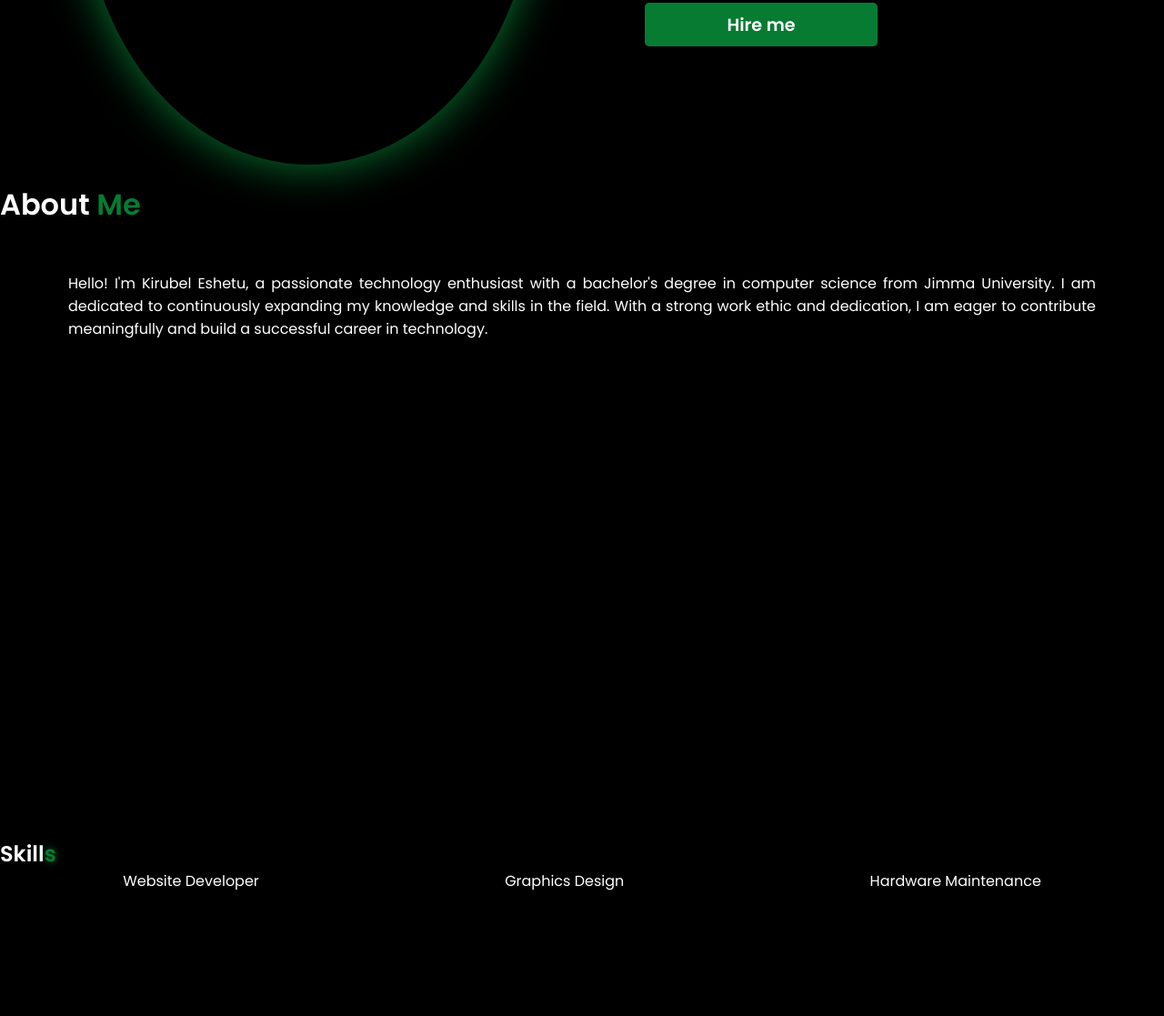
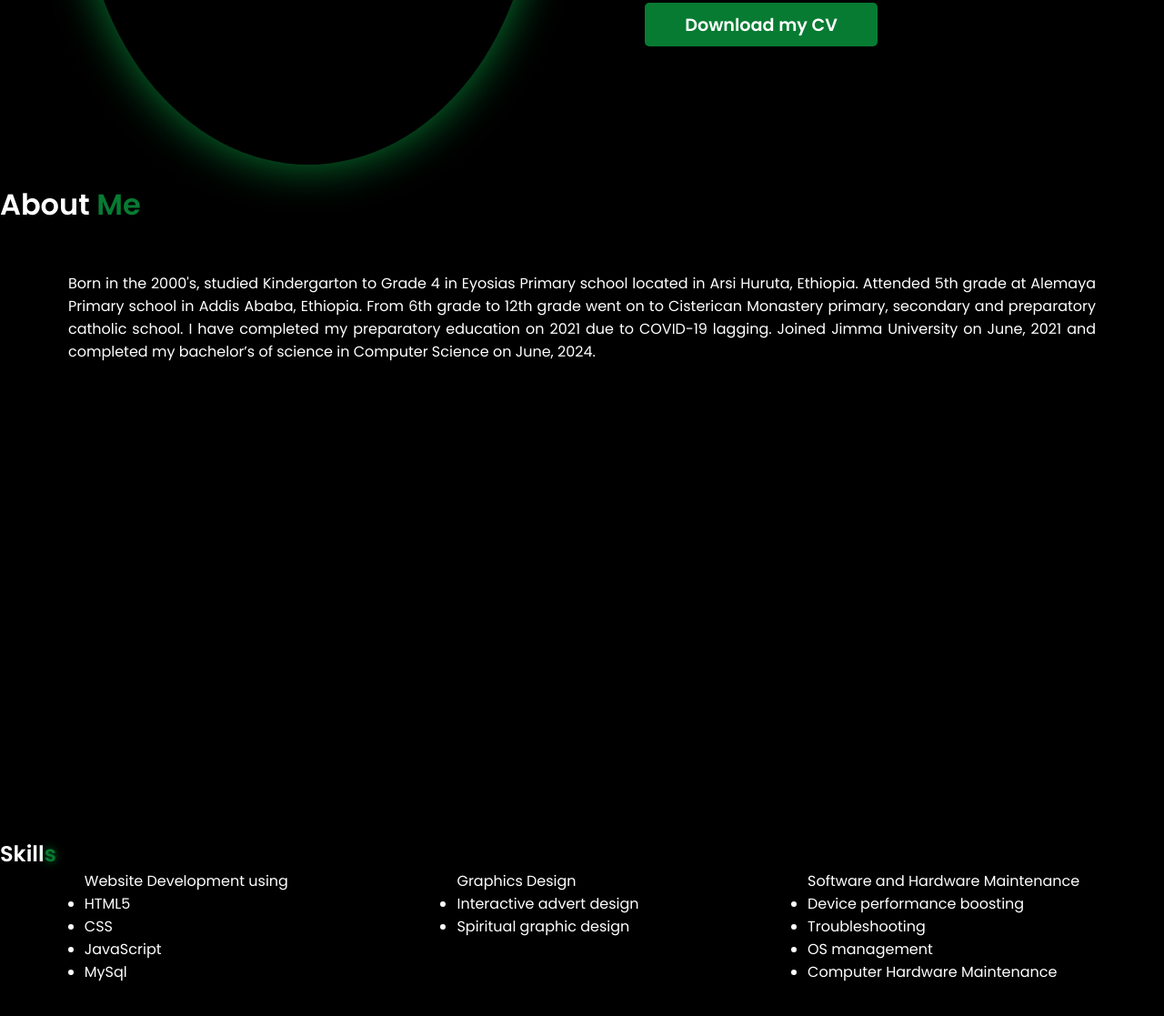
Before and after one commit to Kira-Legacy/Portfolio, a plain HTML site: page Index.html in a window 1280 px wide. Shown: the part 599-1716 px from the top of the page at 91% size. Drawn offline with nearby package versions, Linux system fonts and the light colour scheme.

Commit message:
Update Index.html

```diff
--- a/Index.html
+++ b/Index.html
@@ -68,7 +68,7 @@
                         data-aos-delay="1600"><i class="fa-brands fa-twitter"></i></a>
                 </div>
                 <div class="btn" data-aos="zoom-in" data-aos-duration="1500" data-aos-delay="1800">
-                    <button>Hire me</button>
+                    <button>Download my CV</button>
                 </div>
             </div>
         </div>
@@ -76,10 +76,15 @@
     <section id="about">
         <h2>About <span>Me</span></h2>
         <div class="about-container" data-aos="fade-up" data-aos-duration="1500">
-            <p>Hello! I'm Kirubel Eshetu, a passionate technology enthusiast with a bachelor's degree in computer
-                science from Jimma University. I am dedicated to continuously expanding my knowledge and skills in the
-                field. With a strong work ethic and dedication, I am eager to contribute meaningfully and build a
-                successful career in technology.</p>
+            <p>Born in the 2000's, studied Kindergarton to Grade 4 in Eyosias Primary school located in Arsi Huruta,
+                Ethiopia.
+                Attended 5th grade at Alemaya Primary school in Addis Ababa, Ethiopia. From 6th grade to 12th grade went
+                on to Cisterican
+                Monastery primary, secondary and preparatory catholic school. I have completed my preparatory education
+                on 2021 due to COVID-19 lagging.
+                Joined Jimma University on June, 2021 and completed my bachelor’s of science in Computer Science on
+                June, 2024.
+            </p>
         </div>
     </section>
     <section id="skills">
@@ -87,26 +92,63 @@
         <div class="skill-container" data-aos="fade-up" data-aos-duration="1500">
             <div class="webskill">
                 <p>
-                    Website Developer
+                    Website Development using
                 </p>
+                <ul>
+                    <li>HTML5</li>
+                    <li>CSS</li>
+                    <li>JavaScript</li>
+                    <li>MySql</li>
+                </ul>
             </div>
             <div class="graphicskill">
                 <p>
                     Graphics Design
                 </p>
+                <ul>
+                    <li>Interactive advert design</li>
+                    <li>Spiritual graphic design</li>
+                </ul>
             </div>
             <div class="hardwareskill">
                 <p>
-                    Hardware Maintenance
+                    Software and Hardware Maintenance
                 </p>
+                <ul>
+                    <li>Device performance boosting</li>
+                    <li>Troubleshooting</li>
+                    <li>OS management</li>
+                    <li>Computer Hardware Maintenance</li>
+                </ul>
             </div>
         </div>
     </section>
     <section id="services">
-
+        <h2>Service<span>s</span></h2>
+        <div class="services-container">
+            <p>High end websites</p>
+            <p>Graphic picture designing</p>
+            <p>Technology counseling</p>
+            <p>Tutoring</p>
+        </div>
     </section>
     <section id="contact">
-
+        <h2>Contac<span>t</span></h2>
+        <div class="contactcontainer">
+            <div class="phone">
+                <p>Phone: </p>
+                <a href="tel: +251939806607">+251939806607</a>
+                <a href="tel: +251707086623">+251707086623</a>
+            </div>
+            <div class="email">
+                <p>Email: </p>
+                <a href="mailto: Kirubelwinner@gmail.com">Kirubelwinner@gmail.com</a>
+            </div>
+            <div class="telegram">
+                <p>Telegram</p>
+                <a href=""></a>
+            </div>
+        </div>
     </section>
     <script src="https://unpkg.com/aos@next/dist/aos.js"></script>
     <script>
```
